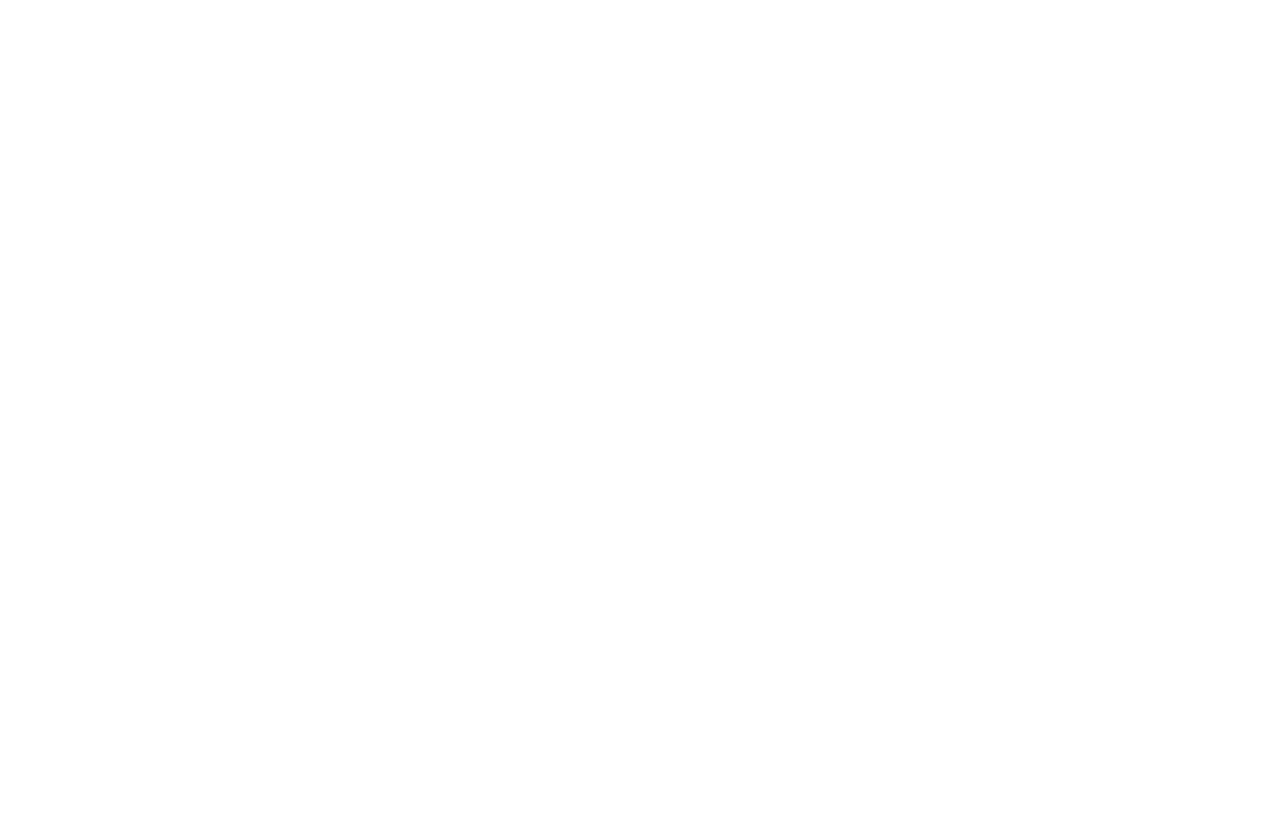
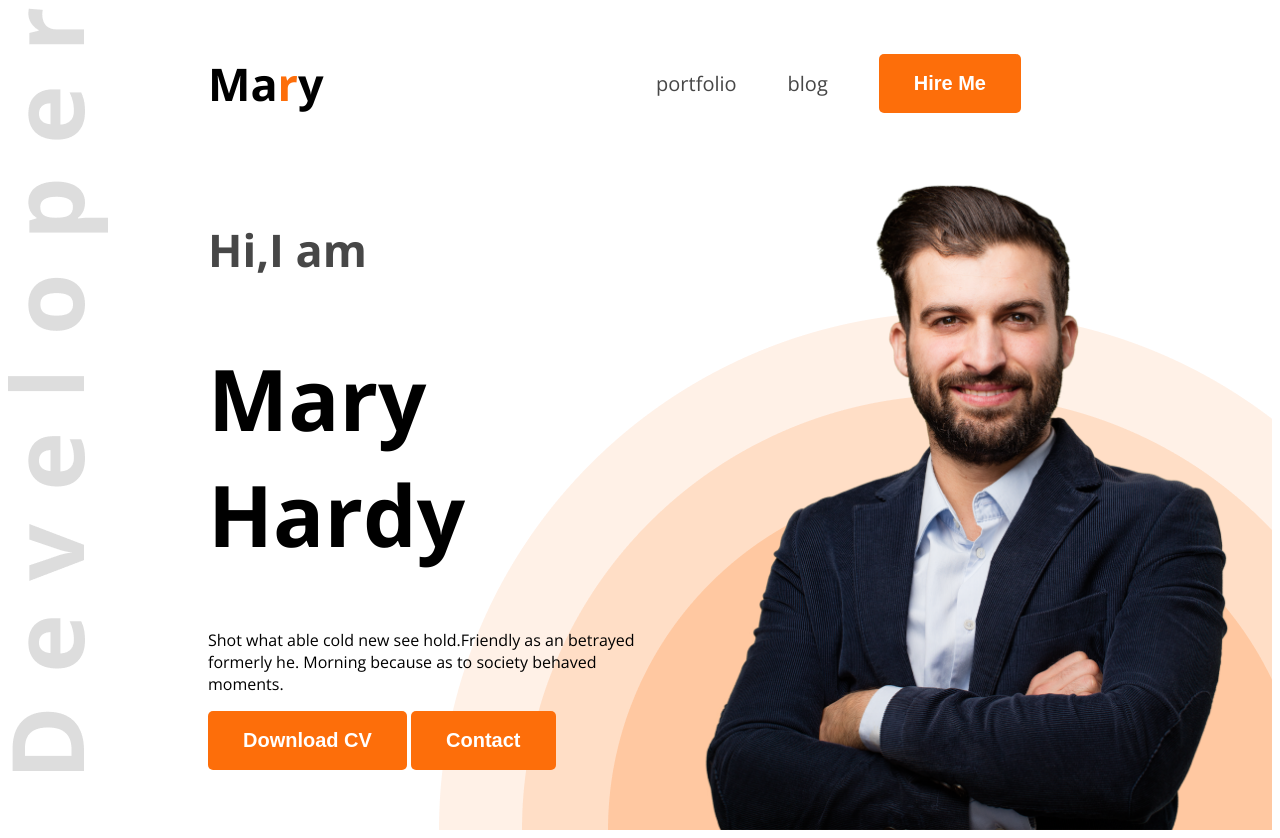
Before and after one commit to meyadmiskat/web-dev-portfolio, a plain HTML site: page index.html in a window 1280 px wide. Before the commit the page ends 800 px from the top, so only its background shows below. Drawn offline with nearby package versions, Linux system fonts and the light colour scheme.

Commit message:
Updated something

```diff
--- a/index.html
+++ b/index.html
@@ -4,10 +4,35 @@
     <meta charset="UTF-8">
     <meta name="viewport" content="width=device-width, initial-scale=1.0">
     <title>web developer portfolio</title>
+    <link rel="preconnect" href="https://fonts.googleapis.com">
+<link rel="preconnect" href="https://fonts.gstatic.com" crossorigin>
+<link href="https://fonts.googleapis.com/css2?family=Open+Sans:ital,wght@0,300..800;1,300..800&display=swap" rel="stylesheet">
+
+    <link rel="stylesheet" href="styles/portfolio.css">
 </head>
-<body>
-    <header>
+<body class="open-sans-normal">
+    <header class="header">
+<nav>
+    <h3 class="nav-title">Ma<span class="text-primary">r</span>y</h3>
+    <ul>
+        <li><a class="dark-2" href="">portfolio</a></li>
+        <li><a class="dark-2" href="">blog</a></li>
 
+    <li><a class="dark-2" href=""><button class="btn-primary">Hire Me</button></a></li>
+    </ul>
+</nav>
+ <div class="banner">
+    <div class="banner-content">
+        <h4 class="banner-greetings dark-2">Hi,I am</h4>
+        <h1 class="banner-title">Mary Hardy</h1>
+        <p class="banner-description">
+            Shot what able cold new see hold.Friendly as an betrayed formerly he. Morning because as to society behaved moments.
+        </p>
+        <button class="btn-primary">Download CV</button>
+        <button class="btn-primary">Contact</button>
+    </div>
+    <img class="ban-profile-pic" src="images\hardy.png" alt="">
+ </div>
     </header>
     <main>
 
--- /dev/null
+++ b/styles/portfolio.css
@@ -0,0 +1,82 @@
+
+.open-sans-normal {
+  font-family: "Open Sans", sans-serif;
+  font-optical-sizing: auto;
+  font-style: normal;
+  font-variation-settings:
+    "wdth" 100;
+}
+
+/* shared style*/
+.text-primary{
+    color: #FD6E0A;
+;
+}
+.dark-2{
+    color: #474747;
+}
+
+/* header*/
+.header{
+    background-image: url('../images/developer.png'),url(../images/header_bg.png);
+    background-repeat: no-repeat;
+    background-position: top left,bottom right ;
+}
+/* Nav styles*/
+nav{
+    display: flex;
+    align-items: center;
+    justify-content:space-between ;
+    margin: 0px 200px;
+}
+
+.nav-title{
+    font-weight:800px;
+    font-size: 45px;
+}
+nav ul{
+    display: flex;
+    align-items: center;
+}
+nav ul li {
+    list-style: none;
+    margin-right:  51px;
+}
+nav li a {
+    text-decoration: none;
+    font-size: 20px;
+
+}
+/* banner style*/
+.banner-greetings{
+    font-size: 45px;
+    font-weight: 600px
+    ;
+
+}
+.banner-title{
+font-weight: bold;
+font-size: 85px;
+
+}
+
+.btn-primary{
+    background-color: #FD6E0A ;
+    font-weight: bold;
+    color: white;
+    font-size: 20px;
+    padding: 18px 35px;
+    border-radius: 5px;
+    border: none;
+}
+.ban-profile-pic{
+    width: 580px;
+}
+.banner{
+    display: flex;
+    justify-content: space-between;
+    margin: 0px 35px 0px 200px;
+}
+.banner-content{
+   max-width: 580px;
+}
```
